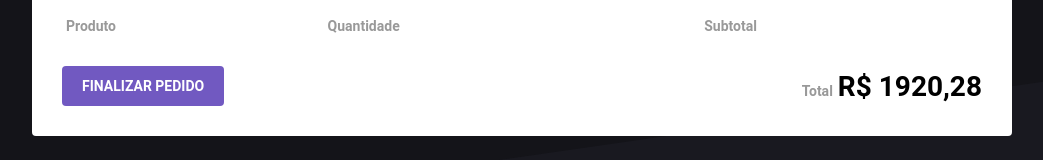
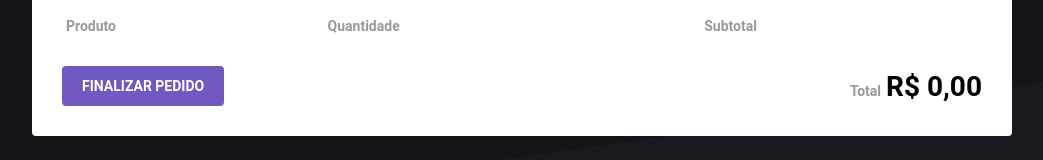
Before and after one commit to ederfmatos/Rocketshoes, a React (Create React App) app: page /cart in a window 1280 px wide. Shown: the part 153-313 px from the top of the page, without its empty margins (118-1161 px from the left). Built offline with nearby package versions, Linux system fonts and the light colour scheme; the HTML template or start-up script is replaced by a standard one.

Commit message:
Calculando totais

```diff
--- a/src/pages/Cart/index.js
+++ b/src/pages/Cart/index.js
@@ -8,11 +8,13 @@
 import { bindActionCreators } from 'redux';
 import { connect } from 'react-redux';
 
+import { formatPrice } from '../../utils/format';
+
 import * as CartActions from '../../store/modules/cart/actions';
 
 import { Container, ProductTable, Total } from './styles';
 
-function Cart({ cart, removeFromCart, updateAmount }) {
+function Cart({ cart, removeFromCart, updateAmount, total }) {
 	function increment(product) {
 		updateAmount(product.id, product.amount + 1);
 	}
@@ -36,7 +38,7 @@
 
 				<tbody>
 					{cart.map(product => (
-						<tr>
+						<tr key={product.id}>
 							<td>
 								<img src={product.image} alt={product.title} />
 							</td>
@@ -60,7 +62,7 @@
 							</td>
 
 							<td>
-								<strong>R$ 258,80</strong>
+								<strong>{product.subtotal}</strong>
 							</td>
 
 							<td>
@@ -81,7 +83,7 @@
 
 				<Total>
 					<span>Total</span>
-					<strong>R$ 1920,28</strong>
+					<strong>{total}</strong>
 				</Total>
 			</footer>
 		</Container>
@@ -89,7 +91,15 @@
 }
 
 const mapStateToProps = state => ({
-	cart: state.cart,
+	cart: state.cart.map(product => ({
+		...product,
+		subtotal: formatPrice(product.price * product.amount),
+	})),
+	total: formatPrice(
+		state.cart.reduce((total, { price, amount }) => {
+			return total + price * amount;
+		}, 0)
+	),
 });
 
 const mapDispatchToProps = dispatch =>
```
